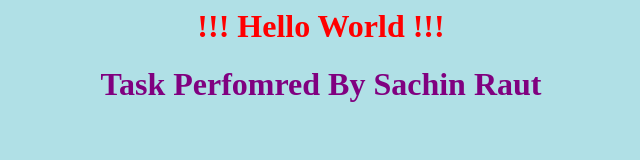
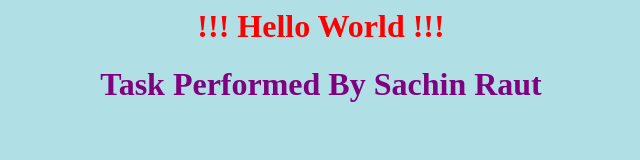
Before and after one commit to Sachin-Github1/Ansible-Hello-World, a plain HTML site: page index.html in a window 1280 px wide. Shown: the full height of the page, 319-959 px from the left. Drawn offline with Linux system fonts and the light colour scheme.

Commit message:
Update index.html

```diff
--- a/index.html
+++ b/index.html
@@ -3,6 +3,6 @@
 
 <h1 style="color:red; text-align: center;">!!! Hello World !!!</h1>
 
-<h1 style="color:purple;text-align: center;">Task Perfomred By Sachin Raut</h1>
+<h1 style="color:purple;text-align: center;">Task Performed By Sachin Raut</h1>
 </body>
 </html>
```
